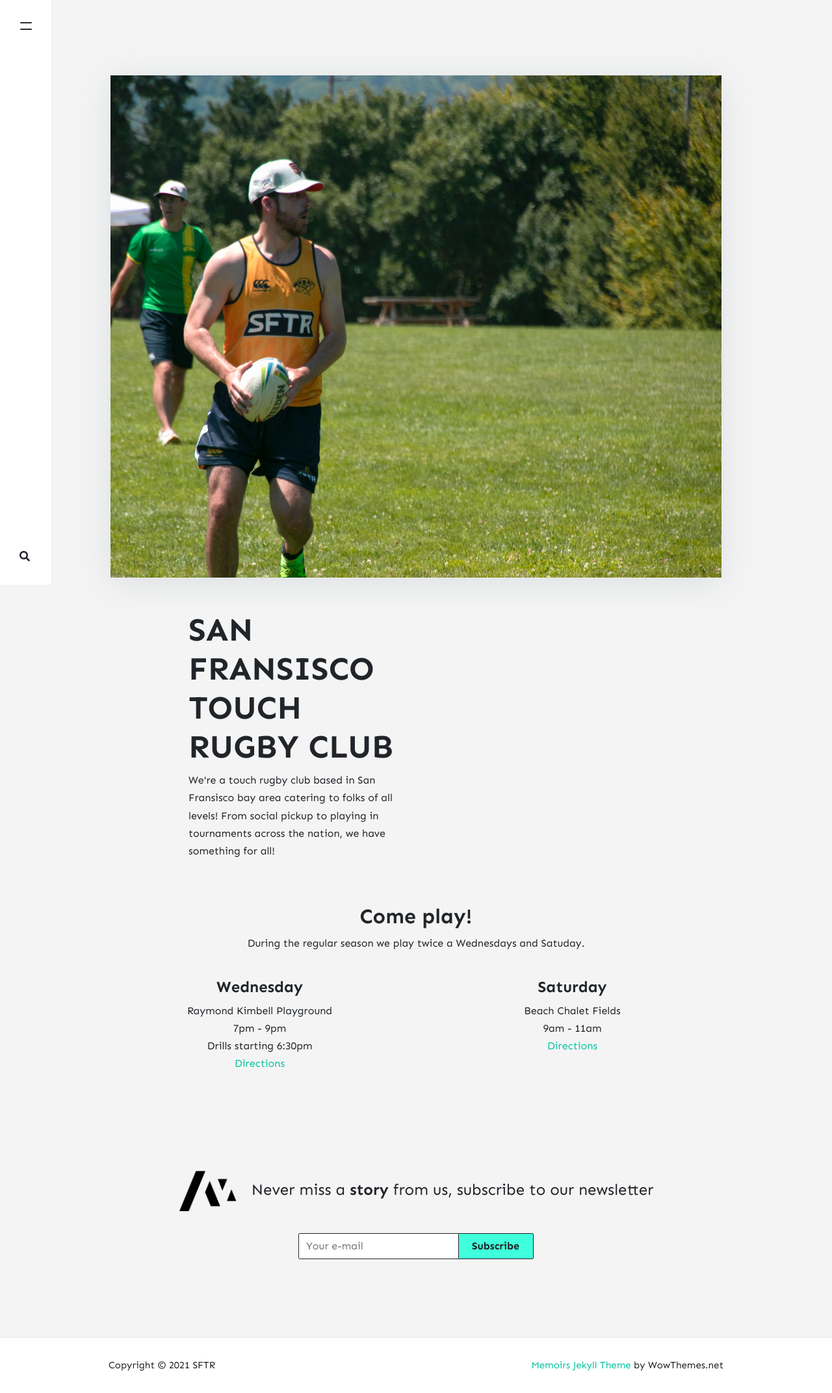
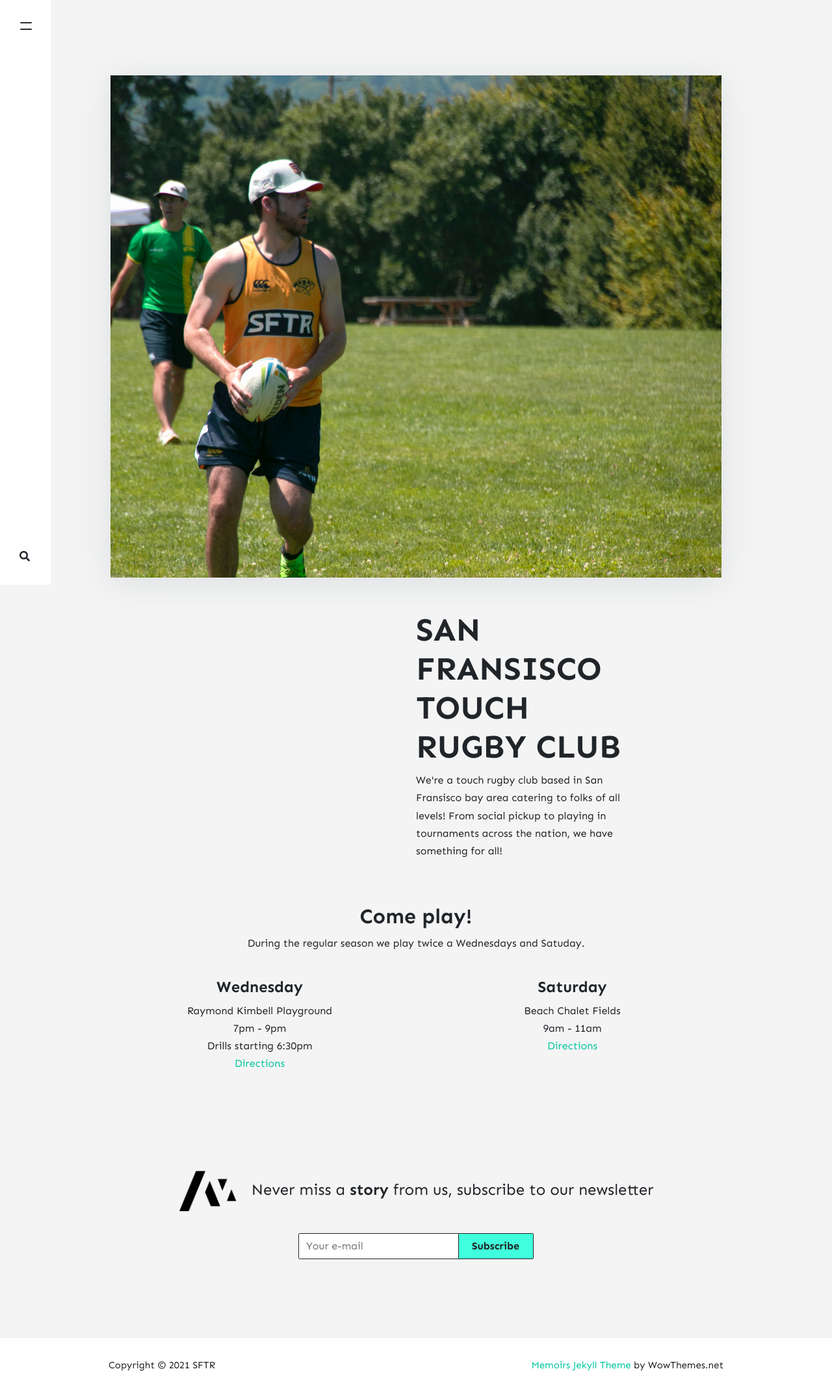
Before and after one commit to stackbit-projects/blue-triceratops-4f502, a Jekyll site: the page built from _pages/about.md, in a window 1280 px wide. Shown: the whole page at 65% size. Built offline with Jekyll 4.4.1, drawn with Linux system fonts in a browser that asks for light colours; nearby versions of some CDN libraries; comment, search, counter and statistics services are not loaded.

Commit message:
home.html: changed

```diff
--- a/_layouts/home.html
+++ b/_layouts/home.html
@@ -8,7 +8,7 @@ permalink: "/home.html"
         {% include featured-image.html %}
 <div class="page-single spacer-40">
     <div class="entry-header column-group">
-        <div></div>
+        <div class="two-column"></div>
         <div class="two-column">
             <h1 class="posttitle">{{ page.title }}</h1>
             <p>{{ page.description }}</p>
```
